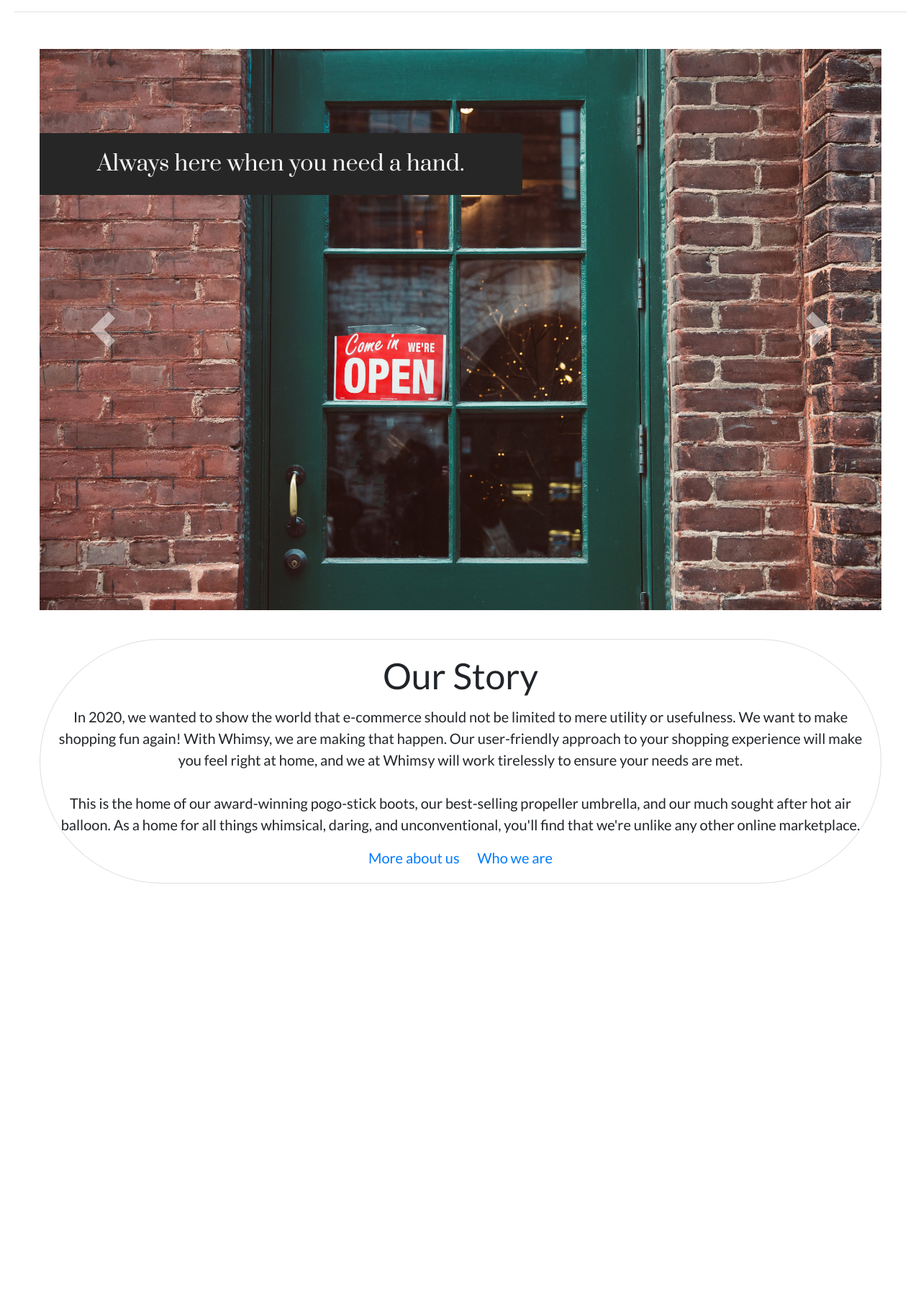
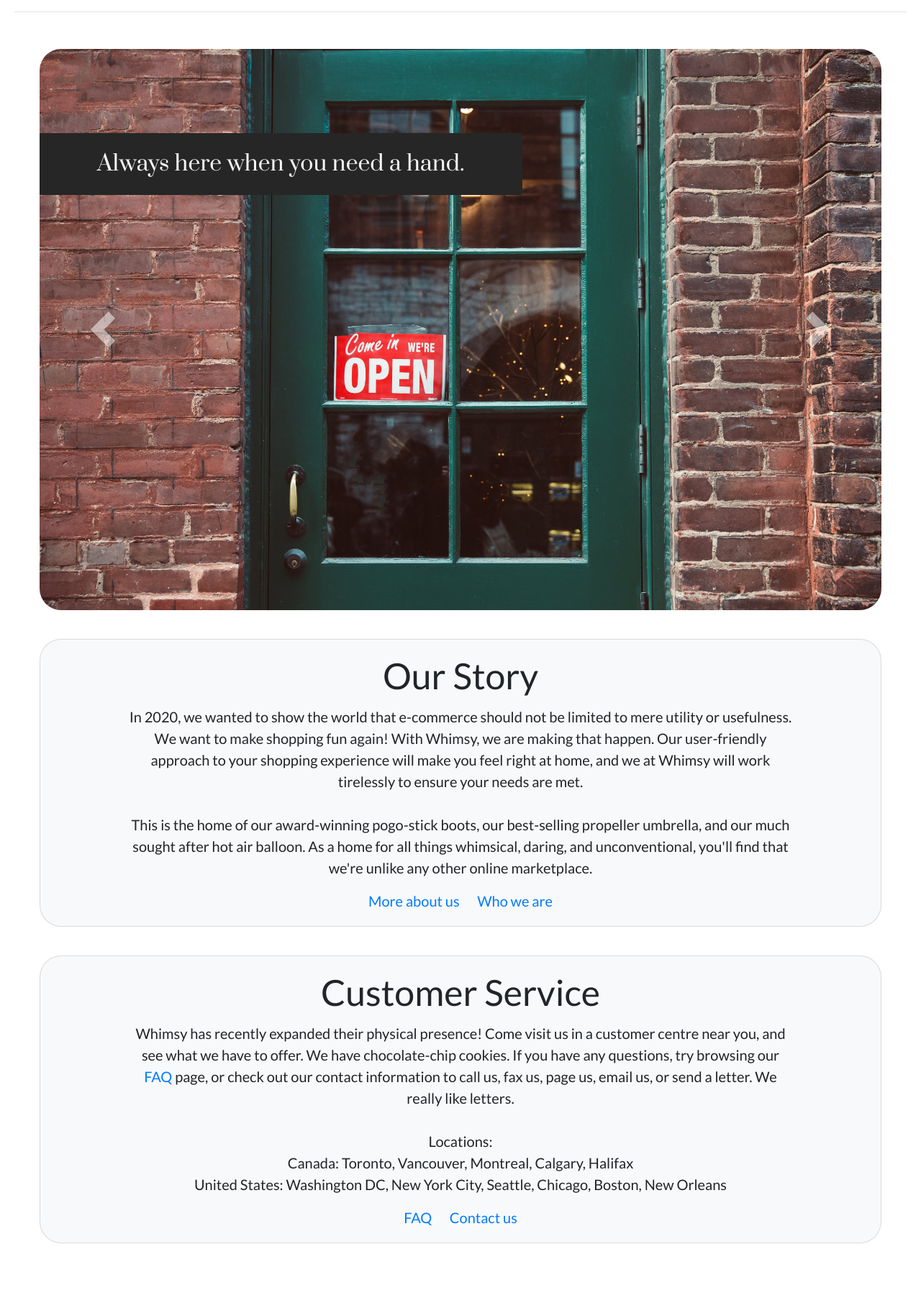
Before and after one commit to abelworku/CP476-Internet-Computing-Final-Project, a PHP site: page /HTML/Home.html in a window 1280 px wide. Shown: the part 108-1912 px from the top of the page at 72% size. Before the commit the page ends 1336 px from the top, so only its background shows below. Run offline with PHP 8.4, Linux system fonts and the light colour scheme.

Commit message:
Added a contact information section to home.html

```diff
--- a/CSS/site.css
+++ b/CSS/site.css
@@ -78,5 +78,19 @@ context or relation to other document tree elements)
 
 
 .card {
+    padding-left: 100px;
+    padding-right: 100px;
     margin-top: 40px;
+    border-radius: 30px;
 }
+
+
+
+.carouselImage {
+    border-radius: 30px;
+}
+
+.customerServiceCountry {
+    font-weight: bold;
+    font-size: 20px;
+}
--- a/HTML/Home.html
+++ b/HTML/Home.html
@@ -72,7 +72,7 @@
 
                     <div class="carousel-inner">
                         <div class="carousel-item active">
-                            <img class="d-block w-100" src="../Images/home/green-door-with-open-sign.jpg" alt="First slideshow image">
+                            <img class="d-block w-100 carouselImage" src="../Images/home/green-door-with-open-sign.jpg" alt="First slideshow image">
                             <div class="carousel-caption d-none d-md-block rounded-right">
                                 <h5>Always here when you need a hand.</h5>
                             </div>
@@ -80,14 +80,14 @@
                         </div>
 
                         <div class="carousel-item">
-                            <img class="d-block w-100" src="../Images/home/light-shining-on-vinyl-records.jpg" alt="Second slideshow image">
+                            <img class="d-block w-100 carouselImage" src="../Images/home/light-shining-on-vinyl-records.jpg" alt="Second slideshow image">
                             <div class="carousel-caption d-none d-md-block rounded-right">
                                 <h5>Home of the unique and unconventional.</h5>
                             </div>
                         </div>
 
                         <div class="carousel-item">
-                            <img class="d-block w-100" src="../Images/home/shipping-boxes-in-front-of-red-brick.jpg" alt="Third slideshow image">
+                            <img class="d-block w-100 carouselImage" src="../Images/home/shipping-boxes-in-front-of-red-brick.jpg" alt="Third slideshow image">
                             <div class="carousel-caption d-none d-md-block rounded-right">
                                 <h5>Guaranteed 10-minute shipping.</h5>
                             </div>
@@ -109,7 +109,7 @@
 
                 <!--About section-->
 
-                <div class="card text-center bg-white mb-3 rounded-pill">
+                <div class="card text-center bg-light mb-3">
                     <div class="card-body">
                         <h4 class="card-title">Our Story</h4>
                         <p class="card-text">
@@ -125,6 +125,28 @@
                     </div>
                 </div>
 
+                <!--Contact information section-->
+                <div class="card text-center bg-light mb-3">
+                    <div class="card-body">
+                        <h4 class="card-title">Customer Service</h4>
+                        <p class="card-text">
+                            Whimsy has recently expanded their physical presence! Come visit us in a customer centre near you, and see what we have to offer.
+                            We have chocolate-chip cookies. If you have any questions, try browsing our <a href="FAQ.html" class="card-link ">FAQ</a> page, or check out our contact information to
+                            call us, fax us, page us, email us, or send a letter. We really like letters.
+                            <br>
+                            <br>
+                            <span class="specialHighlightTitle">Locations:</span>
+                            <br>
+                            <span class="specialHighlightTitle">Canada:</span> Toronto, Vancouver, Montreal, Calgary, Halifax
+                            <br>
+                            <span class="specialHighlightTitle">United States:</span> Washington DC, New York City, Seattle, Chicago, Boston, New Orleans
+
+                        </p>
+                        <a href="About.html" class="card-link">FAQ</a>
+                        <a href="Team.html" class="card-link">Contact us</a>
+                    </div>
+                </div>
+
 
             </div>
 
@@ -134,7 +156,6 @@
 
 
 
-            <!--Contact information section-->
 
 
 
```
